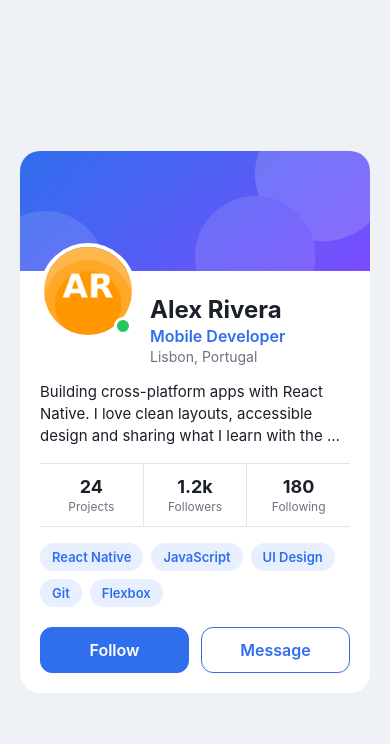
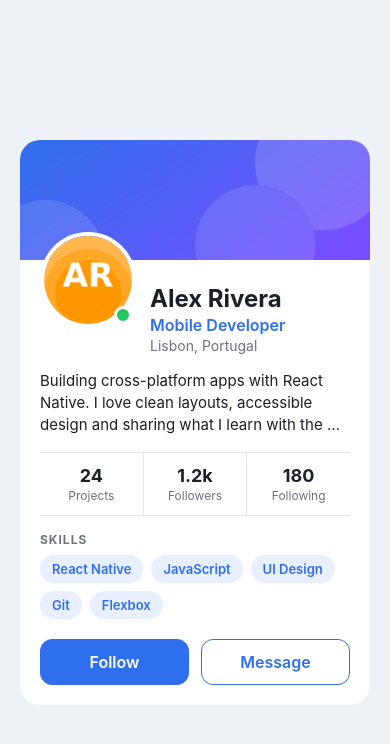
Before and after one commit to fgcardenas/profile-card, a React Native app: screen / in a window 390 px wide. Shown: the top 744 px of the page. Built offline with nearby package versions, Linux system fonts and the light colour scheme.

Commit message:
extra: componentes reutilizables StatItem y Tag, tarjeta responsive y título de habilidades

```diff
--- a/App.js
+++ b/App.js
@@ -1,5 +1,5 @@
 // Profile Card — practical task (React Native basics)
-import { View, Text, Image, StyleSheet, Platform } from 'react-native';
+import { View, Text, Image, StyleSheet, Platform, useWindowDimensions } from 'react-native';
 
 // Data to display. Do not change it.
 const BIO =
@@ -24,10 +24,30 @@ const COLORS = {
   online: '#22C55E',
 };
 
+function StatItem({ label, value, divider }) {
+  return (
+    <View style={[styles.stat, divider && styles.statDivider]}>
+      <Text style={styles.statValue}>{value}</Text>
+      <Text style={styles.statLabel}>{label}</Text>
+    </View>
+  );
+}
+
+function Tag({ label }) {
+  return (
+    <View style={styles.tag}>
+      <Text style={styles.tagText}>{label}</Text>
+    </View>
+  );
+}
+
 export default function App() {
+  const { width } = useWindowDimensions();
+  const isWide = width > 600;
+
   return (
     <View style={styles.screen}>
-      <View style={styles.card}>
+      <View style={[styles.card, isWide && styles.cardWide]}>
         <Image
           source={require('./assets/banner.png')}
           style={styles.banner}
@@ -53,21 +73,19 @@ export default function App() {
 
           <View style={styles.statsRow}>
             {STATS.map((stat, index) => (
-              <View
+              <StatItem
                 key={stat.label}
-                style={[styles.stat, index > 0 && styles.statDivider]}
-              >
-                <Text style={styles.statValue}>{stat.value}</Text>
-                <Text style={styles.statLabel}>{stat.label}</Text>
-              </View>
+                label={stat.label}
+                value={stat.value}
+                divider={index > 0}
+              />
             ))}
           </View>
 
+          <Text style={styles.sectionTitle}>Skills</Text>
           <View style={styles.tags}>
             {SKILLS.map((skill) => (
-              <View key={skill} style={styles.tag}>
-                <Text style={styles.tagText}>{skill}</Text>
-              </View>
+              <Tag key={skill} label={skill} />
             ))}
           </View>
 
@@ -107,6 +125,11 @@ const styles = StyleSheet.create({
         elevation: 6,
       },
     }),
+  },
+  cardWide: {
+    maxWidth: 420,
+    width: '100%',
+    alignSelf: 'center',
   },
   banner: {
     width: '100%',
@@ -196,6 +219,14 @@ const styles = StyleSheet.create({
     color: COLORS.muted,
     marginTop: 2,
   },
+  sectionTitle: {
+    fontSize: 12,
+    fontWeight: '700',
+    color: COLORS.muted,
+    textTransform: 'uppercase',
+    letterSpacing: 1,
+    marginBottom: 8,
+  },
   tags: {
     flexDirection: 'row',
     flexWrap: 'wrap',
```
